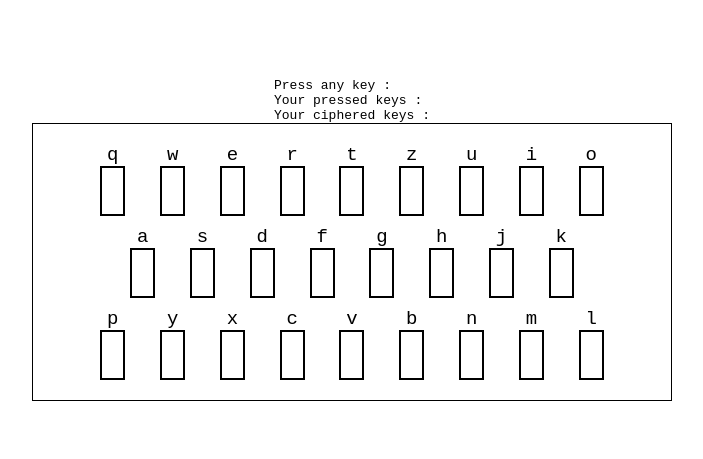
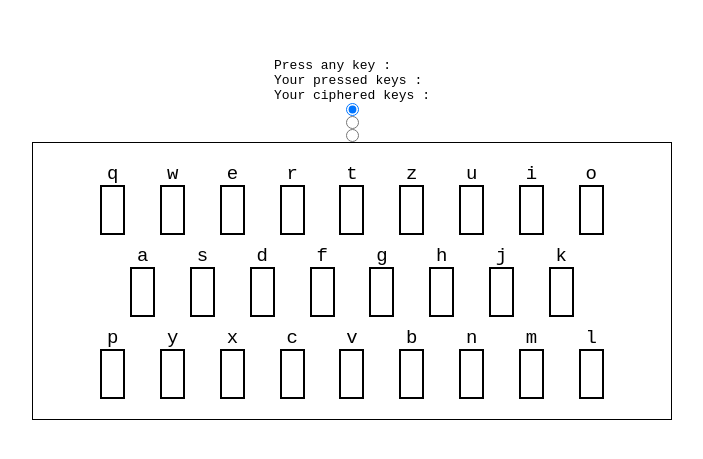
Before and after one commit to eli-ott/enigma-machine, a SvelteKit app: page / in a window 1280 px wide. Shown: the part 161-620 px from the top of the page, without its empty margins (288-991 px from the left). Built offline with nearby package versions, Linux system fonts and the light colour scheme.

Commit message:
Added Reflector choice

```diff
--- a/src/lib/plugins/Reflector.ts
+++ b/src/lib/plugins/Reflector.ts
@@ -3,7 +3,7 @@
  */
 class Reflector {
   /** The reflector wiring */
-  wiring: string;
+  protected wiring: string;
   /** The alphabet */
   private readonly alphabet: string = "abcdefghijklmnopqrstuvwxyz";
 
@@ -36,4 +36,6 @@ const ReflectorA = new Reflector("ejmzalyxvbwfcrquontspikhgd");
 const ReflectorB = new Reflector("yruhqsldpxngokmiebfzcwvjat");
 const ReflectorC = new Reflector("fvpjiaoyedrzxwgctkuqsbnmhl");
 
-export { ReflectorA, ReflectorB, ReflectorC };
+export default {
+  Reflectors: [ReflectorA, ReflectorB, ReflectorC],
+};
--- a/src/lib/plugins/index.ts
+++ /dev/null
@@ -1,5 +0,0 @@
-import { Rotor } from "./Rotor";
-import { Plugboard } from "./Plugboard";
-import { ReflectorA, ReflectorB, ReflectorC } from "./Reflector";
-
-export { Rotor, Plugboard, ReflectorA, ReflectorB, ReflectorC };
--- a/src/routes/+page.svelte
+++ b/src/routes/+page.svelte
@@ -1,8 +1,7 @@
 <script lang="ts">
-  import { Plugboard, ReflectorA } from "$lib/plugins";
+  import { Plugboard } from "$lib/plugins/Plugboard";
+  import { default as obj } from "$lib/plugins/Reflector";
 
-  /** The plugboard*/
-  let plugboard = new Plugboard();
   /** The alphabet */
   const alphabet: string = "abcdefghijklmnopqrstuvwxyz";
   /** The key pressed by the user */
@@ -11,10 +10,16 @@
   let pressedKeyHistory: string[] = [];
   /** The user ciphered keys */
   let cipheredKeyHistory: string[] = [];
+  /** The plugboard*/
+  const plugboard = new Plugboard();
   /** The letters in order */
-  let plugboardLetters: string[] = ["qwertzuio", "asdfghjk", "pyxcvbnml"];
+  const plugboardLetters: string[] = ["qwertzuio", "asdfghjk", "pyxcvbnml"];
   /** The letters that have a connection */
   let pluggedLetters: string = "";
+  /** The available reflectors */
+  const { Reflectors } = obj;
+  /** The reflector used */
+  let reflectorIndex: number = 0;
 
   /**
    * Initializing the key press event
@@ -36,7 +41,7 @@
       pressedKeyHistory = [...pressedKeyHistory, currentKey];
 
       cipherKey = plugboard.swap(cipherKey);
-      cipherKey = ReflectorA.reflect(cipherKey);
+      cipherKey = Reflectors[reflectorIndex].reflect(cipherKey);
       cipherKey = plugboard.swap(cipherKey);
 
       //adding the ciphered key to an array
@@ -95,6 +100,10 @@
     Your pressed keys : {pressedKeyHistory.join("")} <br />
     Your ciphered keys : {cipheredKeyHistory.join("")}
   </p>
+
+  <input type="radio" bind:group={reflectorIndex} value={0} name="reflector" />
+  <input type="radio" bind:group={reflectorIndex} value={1} name="reflector" />
+  <input type="radio" bind:group={reflectorIndex} value={2} name="reflector" />
 
   <div class="plugboard">
     {#each plugboardLetters as letterGroup}
```
